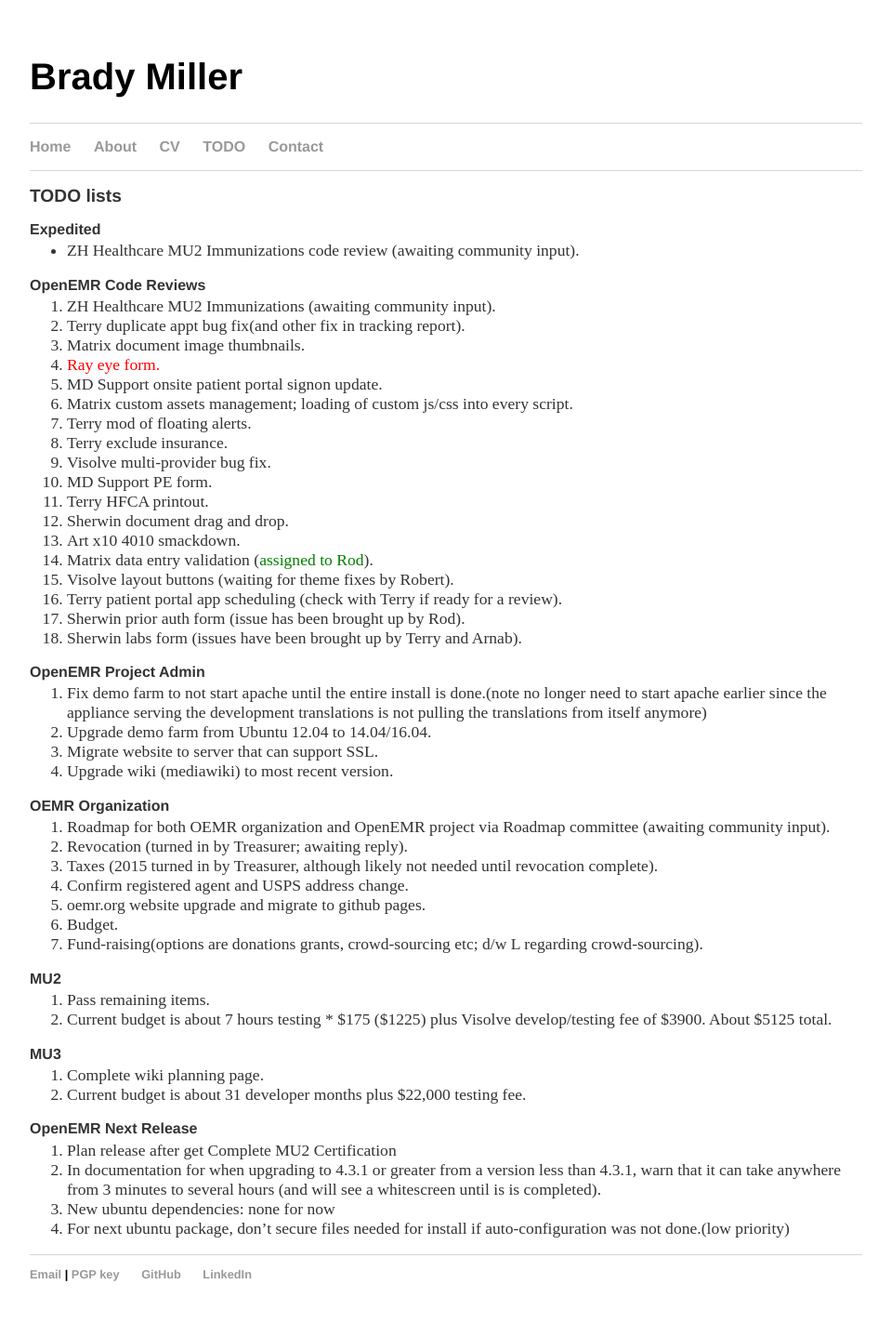
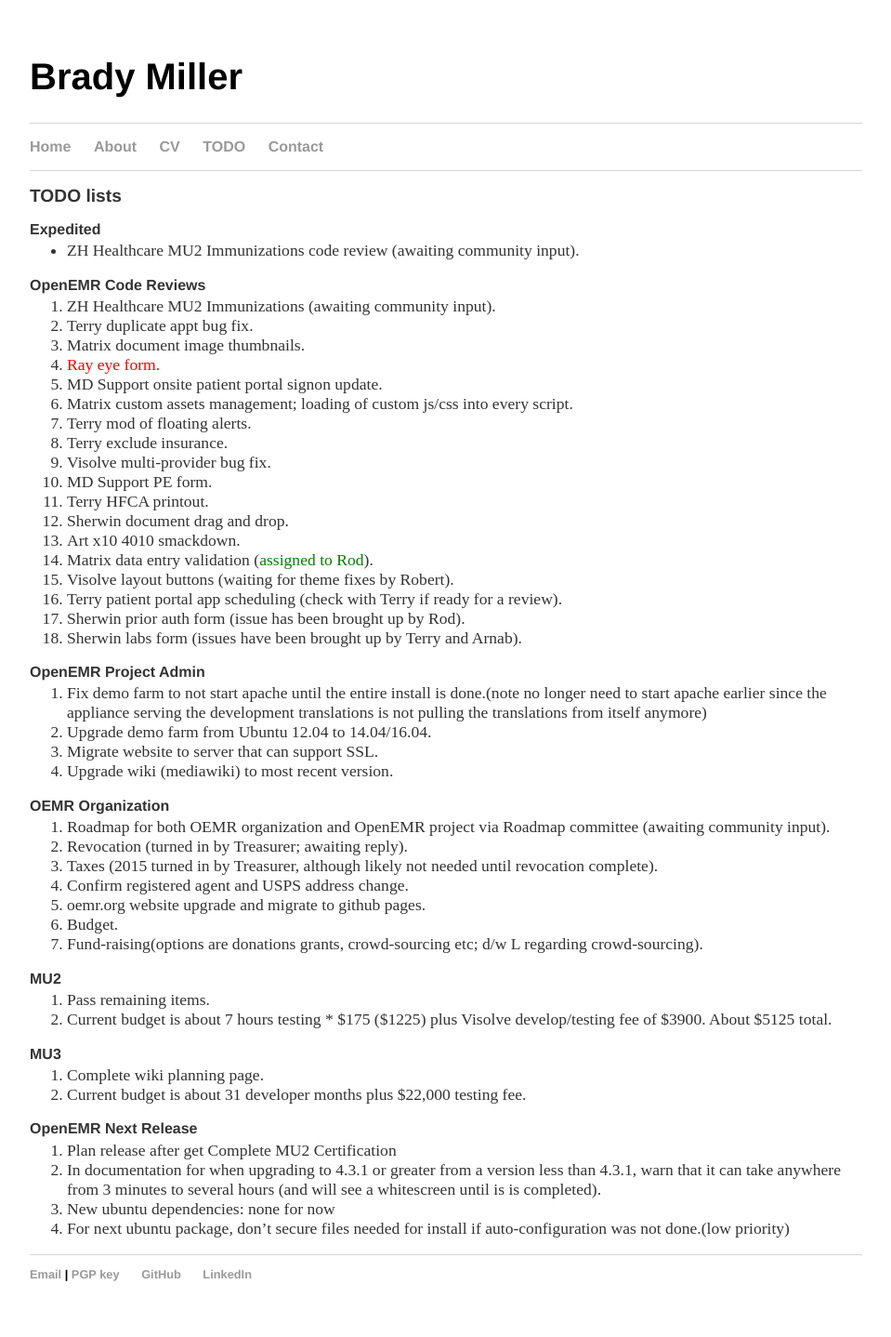
Before and after one commit to bradymiller/bradymiller.github.io, a Jekyll site: the page built from todo/index.md, in a window 1280 px wide. Shown: the whole page at 93% size, without its empty margins (160-1119 px from the left). Built offline with Jekyll 4.4.1, drawn with Linux system fonts in a browser that asks for light colours.

Commit message:
Update todo list

```diff
--- a/todo/index.md
+++ b/todo/index.md
@@ -8,7 +8,7 @@
 
 ### OpenEMR Code Reviews
 1. ZH Healthcare MU2 Immunizations (awaiting community input).
-1. Terry duplicate appt bug fix(and other fix in tracking report).
+1. Terry duplicate appt bug fix.
 1. Matrix document image thumbnails.
 1. <span style="color: red">Ray eye form.</span>
 1. MD Support onsite patient portal signon update.
```
